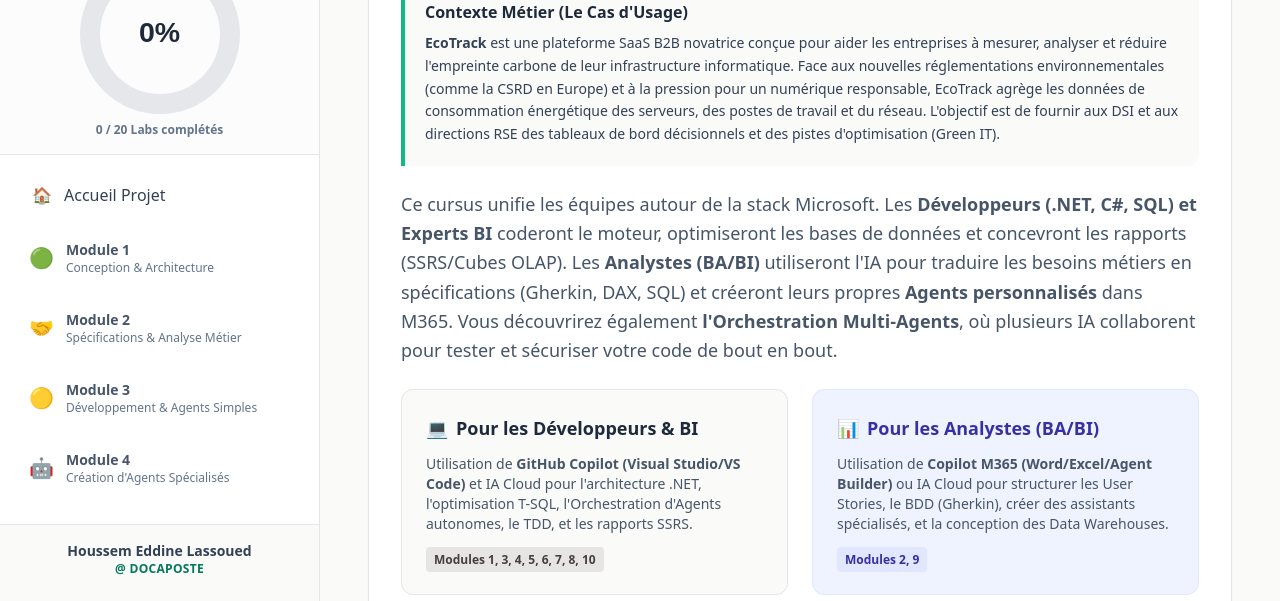
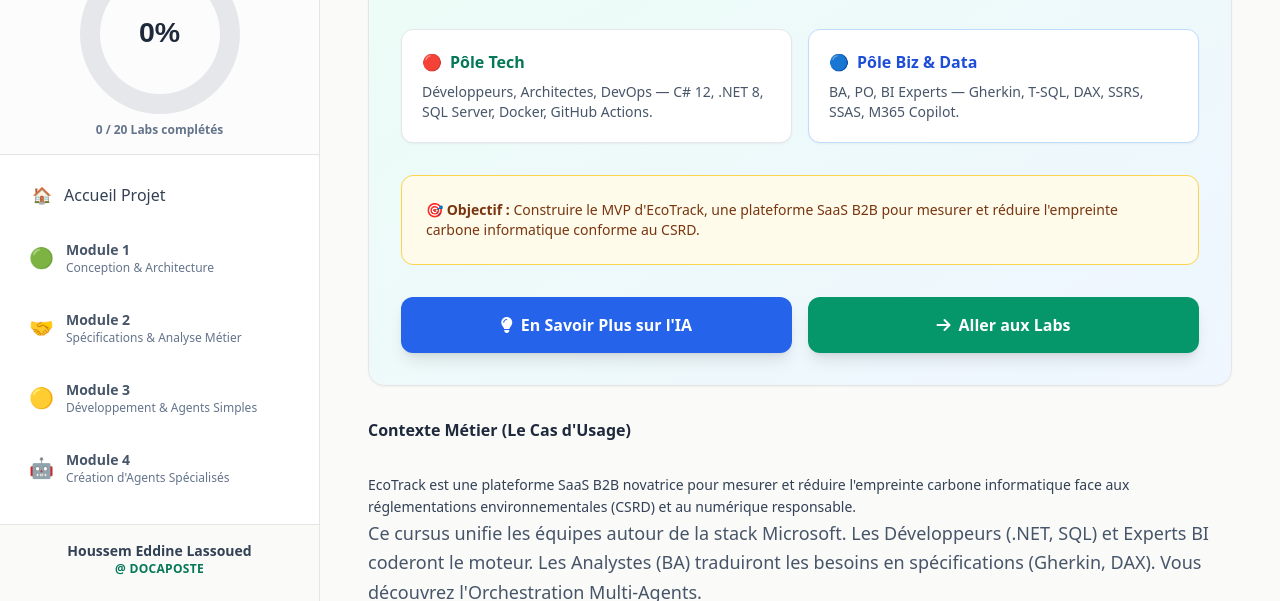
Before and after one commit to houssemeddinelassoued/ai-echotrack-labs-2026-tech-business, a plain HTML site: page index.html in a window 1280 px wide. Shown: the part 199-800 px from the top of the page. Drawn offline with nearby package versions, Linux system fonts and the light colour scheme.

Commit message:
feat: Add link to ia-explained page and 'Aller aux Labs' button with Font Awesome

```diff
--- a/index.html
+++ b/index.html
@@ -7,6 +7,7 @@
 
     <script src="https://cdn.tailwindcss.com"></script>
     <script src="https://cdn.jsdelivr.net/npm/chart.js"></script>
+    <link href="https://cdnjs.cloudflare.com/ajax/libs/font-awesome/6.4.0/css/all.min.css" rel="stylesheet">
 
     <script>
         tailwind.config = {
@@ -89,40 +90,47 @@
 
         <div class="flex-1 overflow-y-auto p-4 md:p-8 lg:p-12" id="main-content">
             <div id="intro-view" class="max-w-4xl mx-auto space-y-8 animate-fade-in">
-                <div class="bg-white border border-stone-200 rounded-2xl p-8 shadow-sm">
-                    <div class="inline-block px-3 py-1 bg-eco-100 text-eco-800 text-xs font-bold rounded-full mb-4 uppercase tracking-wide">Formation Multi-Profils (Écosystème MS)</div>
-                    <h2 class="text-4xl font-extrabold text-slate-900 mb-4 tracking-tight">🌍 Projet Fil Rouge : "EcoTrack"</h2>
+                <div class="bg-gradient-to-br from-eco-50 to-blue-50 border border-stone-200 rounded-2xl p-8 shadow-sm">
+                    <h1 class="text-5xl font-extrabold text-slate-900 mb-2 tracking-tight">🌱 EcoTrack & IA</h1>
+                    <p class="text-lg text-slate-600 mb-8 leading-relaxed">Le cursus intensif pour transformer le cycle de vie logiciel avec l'Intelligence Artificielle Générative dans l'écosystème Microsoft.</p>
 
-                    <div class="mb-6 p-5 bg-stone-50 border-l-4 border-eco-500 rounded-r-xl">
+                    <div class="grid grid-cols-1 md:grid-cols-2 gap-4 mb-8">
+                        <div class="bg-white border border-eco-200 rounded-xl p-5 shadow-sm hover:shadow-md transition-shadow">
+                            <h3 class="font-bold text-eco-700 mb-2 flex items-center gap-2">
+                                <span>🔴</span> Pôle Tech
+                            </h3>
+                            <p class="text-sm text-slate-600">Développeurs, Architectes, DevOps — C# 12, .NET 8, SQL Server, Docker, GitHub Actions.</p>
+                        </div>
+                        <div class="bg-white border border-blue-200 rounded-xl p-5 shadow-sm hover:shadow-md transition-shadow">
+                            <h3 class="font-bold text-blue-700 mb-2 flex items-center gap-2">
+                                <span>🔵</span> Pôle Biz & Data
+                            </h3>
+                            <p class="text-sm text-slate-600">BA, PO, BI Experts — Gherkin, T-SQL, DAX, SSRS, SSAS, M365 Copilot.</p>
+                        </div>
+                    </div>
+
+                    <div class="bg-amber-50 border border-amber-300 rounded-xl p-6 mb-8">
+                        <p class="text-sm text-amber-900"><strong>🎯 Objectif :</strong> Construire le MVP d'EcoTrack, une plateforme SaaS B2B pour mesurer et réduire l'empreinte carbone informatique conforme au CSRD.</p>
+                    </div>
+
+                    <div class="flex flex-col md:flex-row gap-4">
+                        <a href="ia-explained.html" class="flex-1 px-6 py-4 rounded-xl bg-blue-600 hover:bg-blue-700 text-white font-bold text-center transition-all shadow-lg hover:shadow-xl transform hover:-translate-y-1 duration-200 flex items-center justify-center gap-2">
+                            <i class="fa-solid fa-lightbulb"></i> En Savoir Plus sur l'IA
+                        </a>
+                        <button onclick="goToFirstLab()" class="flex-1 px-6 py-4 rounded-xl bg-eco-600 hover:bg-eco-700 text-white font-bold text-center transition-all shadow-lg hover:shadow-xl transform hover:-translate-y-1 duration-200 flex items-center justify-center gap-2">
+                            <i class="fa-solid fa-arrow-right"></i> Aller aux Labs
+                        </button>
+                    </div>
+                </div>
                         <h3 class="font-bold text-slate-800 mb-2">Contexte Métier (Le Cas d'Usage)</h3>
                         <p class="text-sm text-slate-700 leading-relaxed">
-                            <strong>EcoTrack</strong> est une plateforme SaaS B2B novatrice conçue pour aider les entreprises à mesurer, analyser et réduire l'empreinte carbone de leur infrastructure informatique. Face aux nouvelles réglementations environnementales (comme la CSRD en Europe) et à la pression pour un numérique responsable, EcoTrack agrège les données de consommation énergétique des serveurs, des postes de travail et du réseau. L'objectif est de fournir aux DSI et aux directions RSE des tableaux de bord décisionnels et des pistes d'optimisation (Green IT).
+                            EcoTrack est une plateforme SaaS B2B novatrice pour mesurer et réduire l'empreinte carbone informatique face aux réglementations environnementales (CSRD) et au numérique responsable.
                         </p>
                     </div>
 
                     <p class="text-lg text-slate-600 mb-6 leading-relaxed">
-                        Ce cursus unifie les équipes autour de la stack Microsoft. Les <strong>Développeurs (.NET, C#, SQL) et Experts BI</strong> coderont le moteur, optimiseront les bases de données et concevront les rapports (SSRS/Cubes OLAP). Les <strong>Analystes (BA/BI)</strong> utiliseront l'IA pour traduire les besoins métiers en spécifications (Gherkin, DAX, SQL) et créeront leurs propres <strong>Agents personnalisés</strong> dans M365. Vous découvrirez également <strong>l'Orchestration Multi-Agents</strong>, où plusieurs IA collaborent pour tester et sécuriser votre code de bout en bout.
+                        Ce cursus unifie les équipes autour de la stack Microsoft. Les Développeurs (.NET, SQL) et Experts BI coderont le moteur. Les Analystes (BA) traduiront les besoins en spécifications (Gherkin, DAX). Vous découvrez l'Orchestration Multi-Agents.
                     </p>
-
-                    <div class="grid grid-cols-1 md:grid-cols-2 gap-6">
-                        <div class="bg-stone-50 p-6 rounded-xl border border-stone-200">
-                            <h3 class="font-bold text-slate-800 mb-3 text-lg flex items-center gap-2"><span>💻</span> Pour les Développeurs & BI</h3>
-                            <p class="text-sm text-slate-600 mb-3">Utilisation de <strong>GitHub Copilot (Visual Studio/VS Code)</strong> et IA Cloud pour l'architecture .NET, l'optimisation T-SQL, l'Orchestration d'Agents autonomes, le TDD, et les rapports SSRS.</p>
-                            <span class="text-xs font-bold bg-stone-200 text-stone-700 px-2 py-1 rounded">Modules 1, 3, 4, 5, 6, 7, 8, 10</span>
-                        </div>
-                        <div class="bg-biz-100/50 p-6 rounded-xl border border-biz-100">
-                            <h3 class="font-bold text-biz-800 mb-3 text-lg flex items-center gap-2"><span>📊</span> Pour les Analystes (BA/BI)</h3>
-                            <p class="text-sm text-slate-600 mb-3">Utilisation de <strong>Copilot M365 (Word/Excel/Agent Builder)</strong> ou IA Cloud pour structurer les User Stories, le BDD (Gherkin), créer des assistants spécialisés, et la conception des Data Warehouses.</p>
-                            <span class="text-xs font-bold bg-biz-100 text-biz-800 px-2 py-1 rounded">Modules 2, 9</span>
-                        </div>
-                    </div>
-
-                    <div class="mt-10 text-center">
-                        <button onclick="loadModule(0)" class="bg-slate-900 hover:bg-slate-800 text-white font-bold py-4 px-10 rounded-xl shadow-lg transition-transform transform hover:-translate-y-1 text-lg">
-                            Démarrer les Labs 🚀
-                        </button>
-                    </div>
-                </div>
             </div>
 
             <div id="module-view" class="max-w-4xl mx-auto space-y-6 hidden pb-20">
@@ -431,6 +439,12 @@
             if(window.innerWidth < 768) toggleSidebar();
         }
 
+        function goToFirstLab() {
+            if(courseData.length > 0) {
+                loadModule(0);
+            }
+        }
+
         function loadModule(index) {
             state.currentModuleIndex = index;
             const mod = courseData[index];
```
